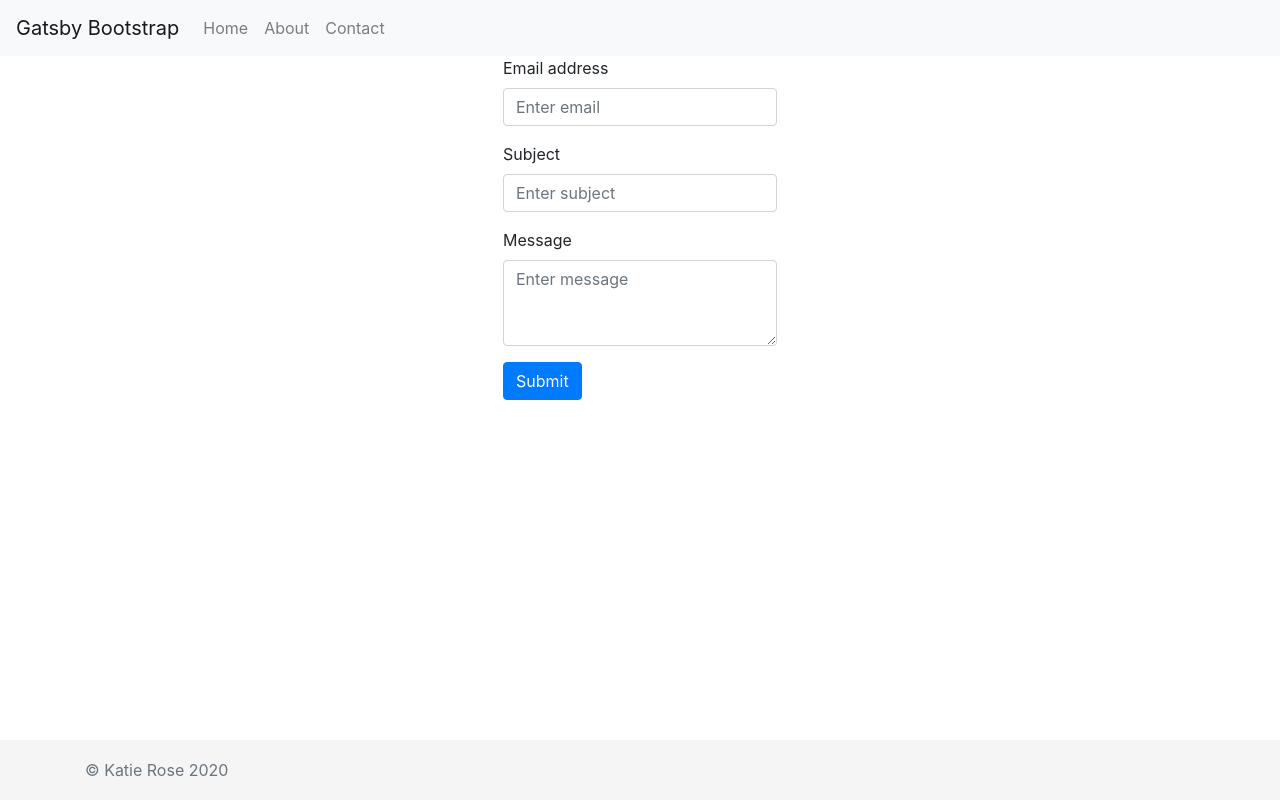
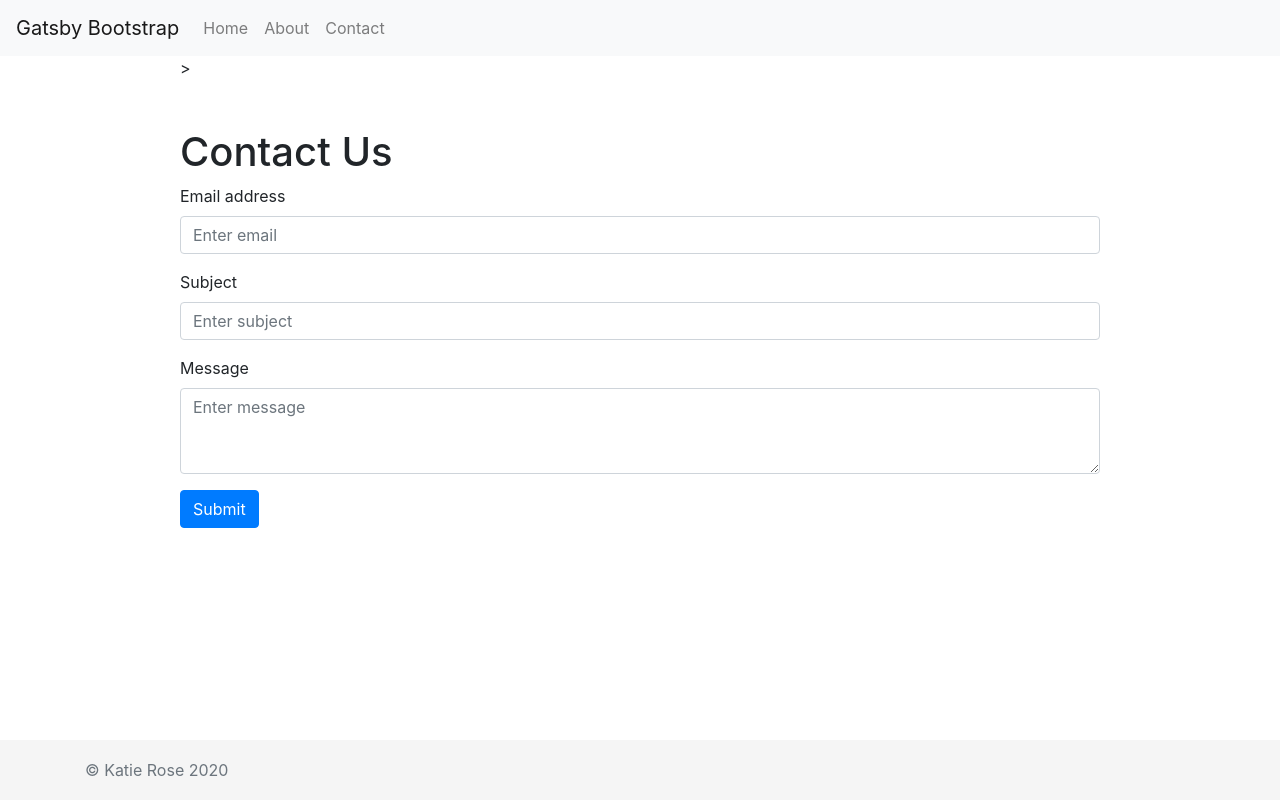
Before and after one commit to katie-rose/gatsby-wp, a Gatsby site: page /contact in a window 1280 px wide. Built offline with nearby package versions, Linux system fonts and the light colour scheme; Gatsby itself is replaced by a stand-in of ours.

Commit message:
:zap: created a primary layout

```diff
--- a/src/components/post.js
+++ b/src/components/post.js
@@ -1,15 +1,13 @@
 import React from 'react';
 import { Card, Button } from 'react-bootstrap';
 
-const Post = (props) => (
+const Post = props => (
   <div className='p-3'>
     <Card>
       <Card.Img variant='top' src='gatsby.jpg' />
       <Card.Body>
         <Card.Title>{props.title}</Card.Title>
-        <Card.Text>
-          {props.excerpt}
-        </Card.Text>
+        <Card.Text>{props.excerpt}</Card.Text>
         <Button variant='primary'>Go somewhere</Button>
       </Card.Body>
     </Card>
--- /dev/null
+++ b/src/layouts/primarylayout.js
@@ -0,0 +1,17 @@
+import React from 'react';
+import Header from '../components/header';
+import Footer from '../components/footer';
+
+const PrimaryLayout = props => (
+  <div>
+    <Header />
+    <div className='container'>
+      <div className='row justify-content-md-center'>
+        <div className={props.column}>{props.children}</div>
+      </div>
+    </div>
+    <Footer />
+  </div>
+);
+
+export default PrimaryLayout;
--- a/src/pages/contact.js
+++ b/src/pages/contact.js
@@ -1,34 +1,31 @@
 import React from 'react';
-import Header from '../components/header';
-import Footer from '../components/footer';
+import PrimaryLayout from '../layouts/primarylayout';
 import { Form, Button } from 'react-bootstrap';
 
 export default () => (
-  <div>
-    <Header />
-    <div className='container'>
-      <div className='row justify-content-md-center'>
-        <div className='col-xs-6'>
+  <PrimaryLayout column='col-10'>
+    >
+    <div className='pt-5'>
+      <h1>Contact Us</h1>
       <Form>
-  <Form.Group controlId="contactForm.Email">
+        <Form.Group controlId='contactForm.Email'>
           <Form.Label>Email address</Form.Label>
-    <Form.Control type="email" placeholder="Enter email" />
+          <Form.Control type='email' placeholder='Enter email' />
         </Form.Group>
-    <Form.Group controlId="contactForm.Subject">
+        <Form.Group controlId='contactForm.Subject'>
           <Form.Label>Subject</Form.Label>
-    <Form.Control type="text" placeholder="Enter subject" />
+          <Form.Control type='text' placeholder='Enter subject' />
         </Form.Group>
-  <Form.Group controlId="contactForm.Message">
+        <Form.Group controlId='contactForm.Message'>
           <Form.Label>Message</Form.Label>
-    <Form.Control as="textarea" rows="3" placeholder="Enter message" />
+          <Form.Control as='textarea' rows='3' placeholder='Enter message' />
         </Form.Group>
-  <Button variant="primary" type="submit">
+        <Form.Group controlId='contactForm.Message'>
+          <Button variant='primary' type='submit'>
             Submit
           </Button>
+        </Form.Group>
       </Form>
     </div>
-      </div>
-    </div>
-    <Footer />
-  </div>
+  </PrimaryLayout>
 );
```
Also changed, not shown: src/pages/about.js (+5 -14 lines), src/pages/index.js (+16 -14 lines). Lines whose indentation alone changed are shown as unchanged.
